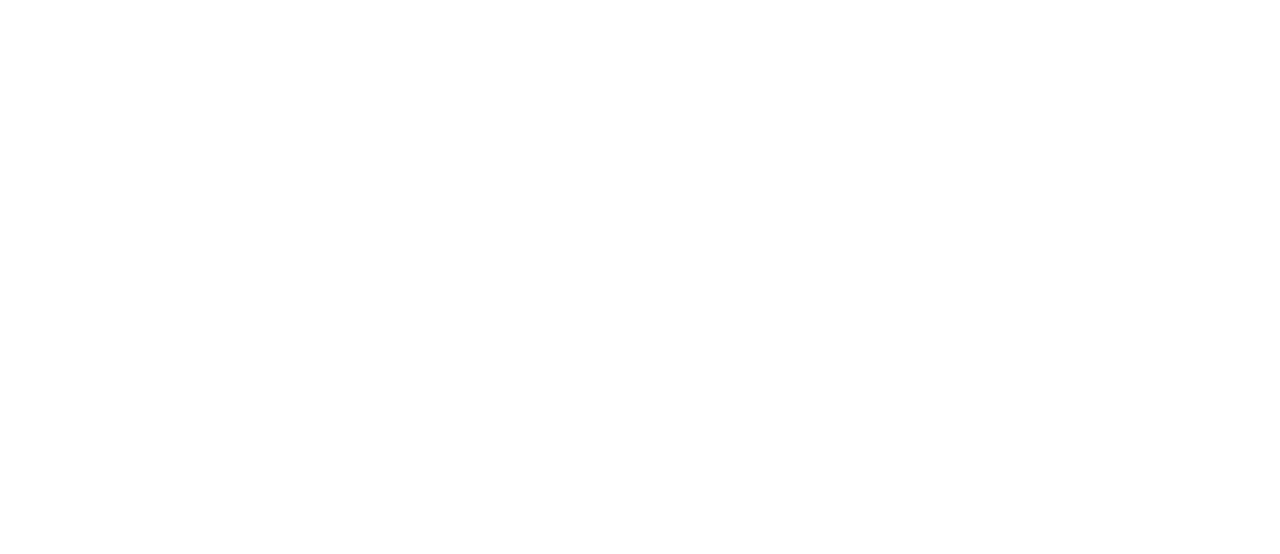
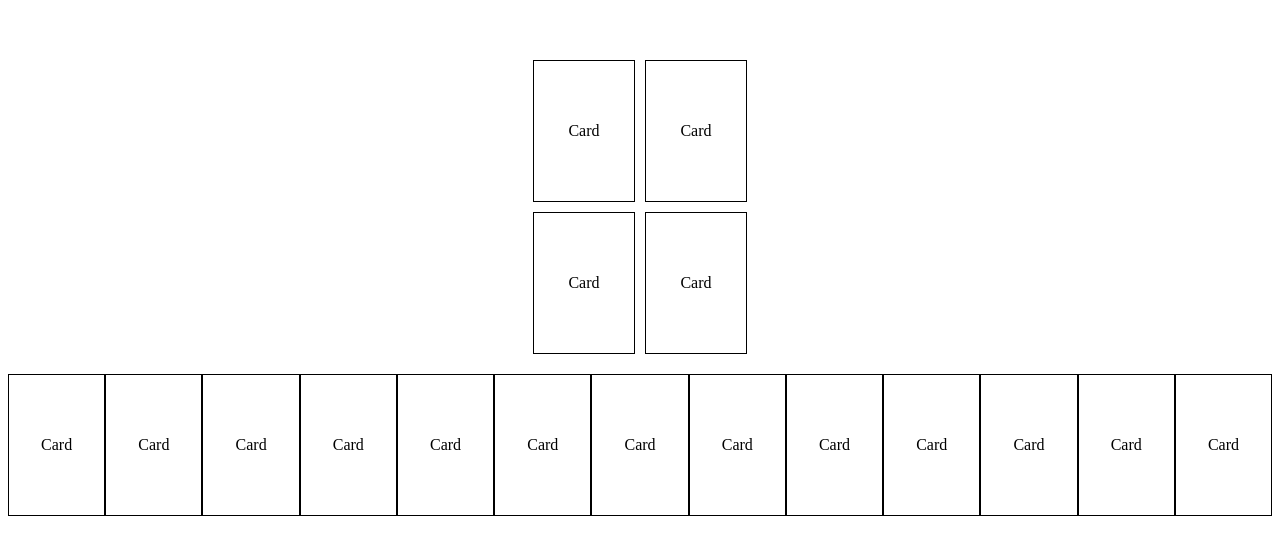
Before and after one commit to TheFluffyNebula/Hearts, a React (Vite) app in the folder client/: page / in a window 1280 px wide. Shown: the part 120-674 px from the top of the page. Built offline with nearby package versions, Linux system fonts and the light colour scheme.

Commit message:
folder cleanup

```diff
--- a/client/src/App.jsx
+++ b/client/src/App.jsx
@@ -6,11 +6,11 @@
 
 function App() {
   return (
-    <></>
-    // <div className="app">
-    //   <CenterCards />
-    //   <Hand />
-    // </div>
+    // <h1>Hi!</h1>
+    <div className="app">
+      <CenterCards />
+      <Hand />
+    </div>
   );
 }
 
```
